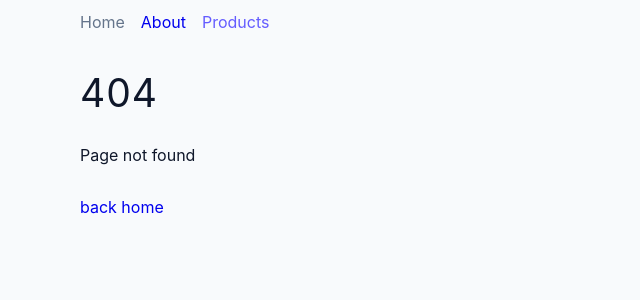
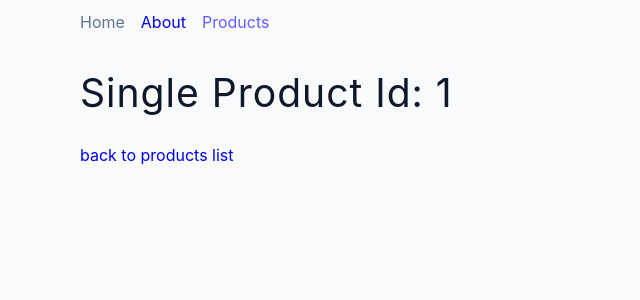
Before and after one commit to naimahassan43/react-router, a React (Create React App) app: page /products/1 in a window 1280 px wide. Before the commit this address had no page. Shown: the top 300 px of the page, without its empty margins (0-640 px from the left). Built offline with nearby package versions, Linux system fonts and the light colour scheme.

Commit message:
URL params

```diff
--- a/src/App.js
+++ b/src/App.js
@@ -4,6 +4,7 @@ import Error from "./pages/Error";
 import Home from "./pages/Home";
 import Products from "./pages/Products";
 import SharedLayout from "./pages/SharedLayout";
+import SingleProduct from "./pages/SingleProduct";
 
 function App() {
   return (
@@ -11,8 +12,9 @@ function App() {
       <Routes>
         <Route path="/" element={<SharedLayout/>}>
           <Route index element={<Home />} />
-          <Route path="/about" element={<About />} />
-          <Route path="/products" element={<Products />} />
+          <Route path="about" element={<About />} />
+          <Route path="products" element={<Products />} />
+          <Route path="products/:productId" element={<SingleProduct />} />
           <Route path="*" element={<Error />} />
         </Route>
       </Routes>
--- a/src/pages/SingleProduct.js
+++ b/src/pages/SingleProduct.js
@@ -1,7 +1,11 @@
+import { Link, useParams } from "react-router-dom";
+
 const SingleProduct = () => {
+  const { productId } = useParams();
   return (
-    <section className='section product'>
-      <h2>single product</h2>
+    <section className="section product">
+      <h2>single product id: {productId}</h2>
+      <Link to='/products'>back to products list</Link>
     </section>
   );
 };
```
